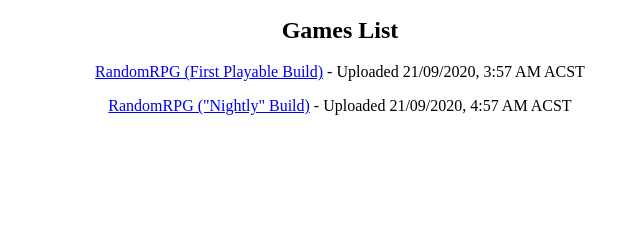
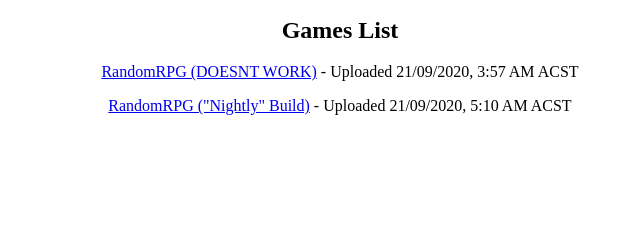
Before and after one commit to HarryCourt/harrycourt.github.io, a plain HTML site: page index.html in a window 1280 px wide. Shown: the part 142-381 px from the top of the page, 300-940 px from the left. Drawn offline with Linux system fonts and the light colour scheme.

Commit message:
Updated text

```diff
--- a/index.html
+++ b/index.html
@@ -31,8 +31,8 @@
 
     <div class="gamelist">
         <h2>Games List</h2>
-        <p><a href="RandomRPG-build1\index.html">RandomRPG (First Playable Build)</a> - Uploaded 21/09/2020, 3:57 AM ACST</p>
-        <p><a href="RandomRPG-Dev\index.html">RandomRPG ("Nightly" Build)</a> - Uploaded 21/09/2020, 4:57 AM ACST</p>
+        <p><a href="RandomRPG-build1\index.html">RandomRPG (DOESNT WORK)</a> - Uploaded 21/09/2020, 3:57 AM ACST</p>
+        <p><a href="RandomRPG-Dev\index.html">RandomRPG ("Nightly" Build)</a> - Uploaded 21/09/2020, 5:10 AM ACST</p>
     </div>
 
     <div class="foot">
```
